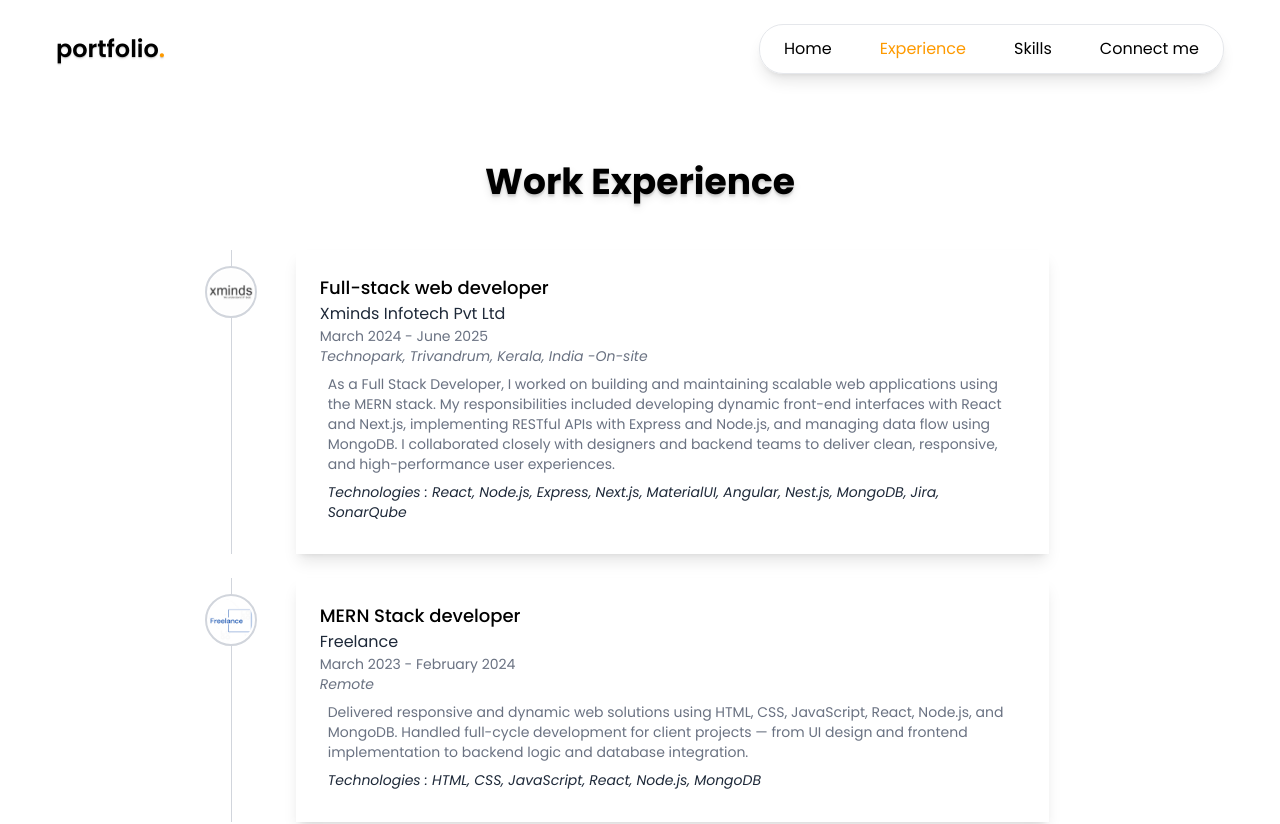
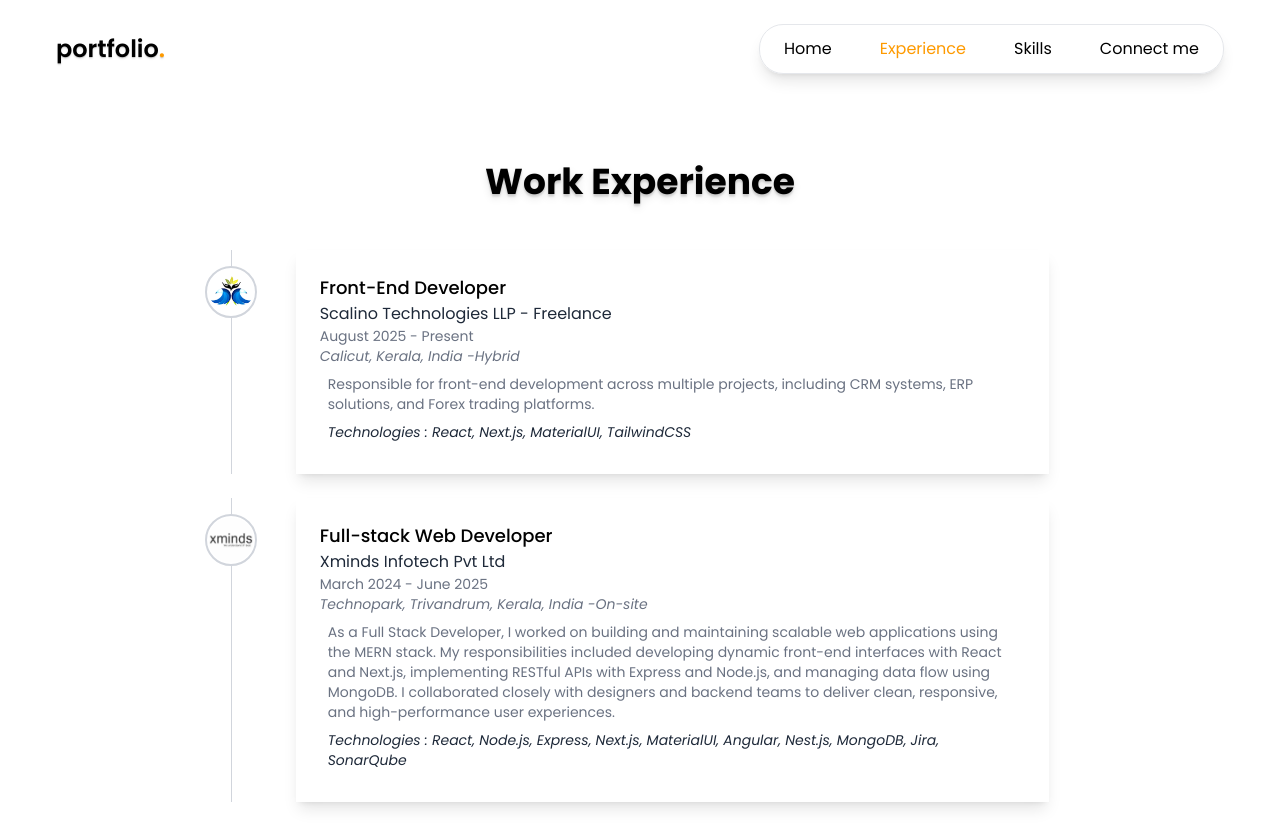
Before and after one commit to harikrishnaa5/Portfolio, a React (Vite) app: page /experience in a window 1280 px wide. Shown: the top 824 px of the page. Built offline with nearby package versions, Linux system fonts and the light colour scheme.

Commit message:
Included new experience scalino

```diff
--- a/src/components/home/Home.jsx
+++ b/src/components/home/Home.jsx
@@ -26,9 +26,9 @@
                 <img className="rounded-full" src={HomeImage} alt="img" />
             </div>
             <div className="flex flex-col gap-2 md:pt-10 md:pl-10 items-center md:items-start">
-                <h2 className="text-2xl font-medium">Hi, I'm </h2>
-                <h1 className="text-4xl shadow-lg sm:text-5xl lg:text-6xl font-bold">Harikrishna N</h1>
-                <h3 className="text-2xl md:text-4xl">Software Engineer</h3>
+                <h2 className="text-2xl text-shadow-md font-medium">Hi, I'm </h2>
+                <h1 className="text-4xl text-shadow-lg sm:text-5xl lg:text-6xl font-bold">Harikrishna N</h1>
+                <h3 className="text-2xl text-shadow-md md:text-4xl">Software Engineer</h3>
                 <p className=" flex flex-col md:flex-row md:gap-4 md:items-center leading-normal">Working primarily with</p>
                 <span className="flex text-1xl gap-4 items-center">
                     <img className="w-24 md:w-33 md:h-9 mb-2 md:mt-0" src={Node} alt="" />
--- a/src/constants.js
+++ b/src/constants.js
@@ -11,6 +11,7 @@
 import SCSSLogo from "./assets/scss-logo.png";
 import XmindsLogo from "./assets/xminds-logo.jpg";
 import MUILogo from "./assets/materialUI-logo.png";
+import Scalino from "./assets/scalino-logo.png";
 
 export const navMenu = [
     {
@@ -106,24 +107,36 @@
 export const workExperience = [
     {
         id: 1,
+        logo: Scalino,
+        companyName: `Scalino Technologies LLP   - Freelance`,
+        website: "https://scalinotechnologies.com/",
+        duration: "August 2025 - Present",
+        location: "Calicut, Kerala, India  -Hybrid",
+        role: "Front-End Developer",
+        techStack: "React, Next.js, MaterialUI, TailwindCSS",
+        description:
+            "Responsible for front-end development across multiple projects, including CRM systems, ERP solutions, and Forex trading platforms.",
+    },
+    {
+        id: 2,
         logo: XmindsLogo,
         companyName: "Xminds Infotech Pvt Ltd",
         website: "https://www.xminds.com/",
         duration: "March 2024 - June 2025",
         location: "Technopark, Trivandrum, Kerala, India  -On-site",
-        role: "Full-stack web developer",
+        role: "Full-stack Web Developer",
         techStack: "React, Node.js, Express, Next.js, MaterialUI, Angular, Nest.js, MongoDB, Jira, SonarQube",
         description:
             "As a Full Stack Developer, I worked on building and maintaining scalable web applications using the MERN stack. My responsibilities included developing dynamic front-end interfaces with React and Next.js, implementing RESTful APIs with Express and Node.js, and managing data flow using MongoDB. I collaborated closely with designers and backend teams to deliver clean, responsive, and high-performance user experiences.",
     },
     {
-        id: 2,
+        id: 3,
         logo: FreelanceLogo,
         companyName: "Freelance",
         website: "",
         duration: "March 2023 - February 2024",
         location: "Remote",
-        role: "MERN Stack developer",
+        role: "MERN Stack Developer",
         techStack: "HTML, CSS, JavaScript, React, Node.js, MongoDB",
         description:
             "Delivered responsive and dynamic web solutions using HTML, CSS, JavaScript, React, Node.js, and MongoDB. Handled full-cycle development for client projects — from UI design and frontend implementation to backend logic and database integration.",
```
Also changed, not shown: src/assets/scalino-logo.png (added).
